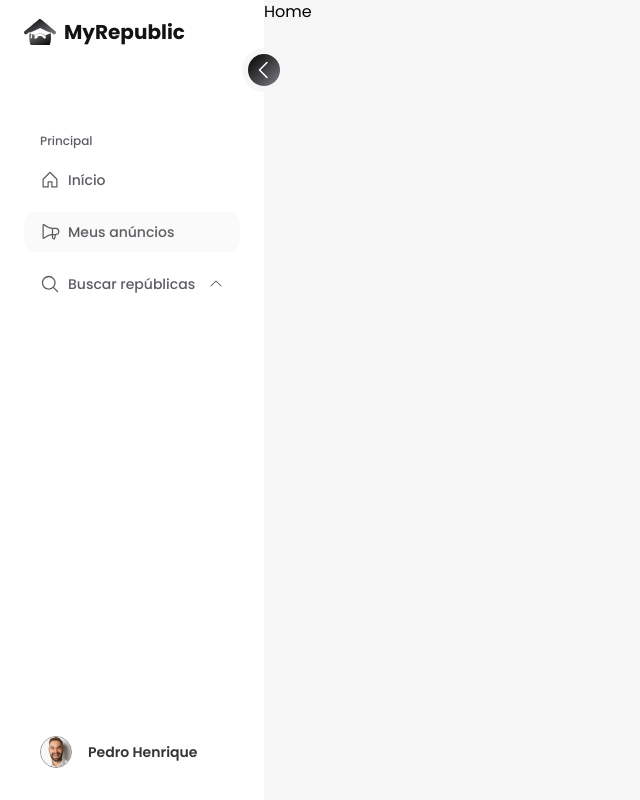
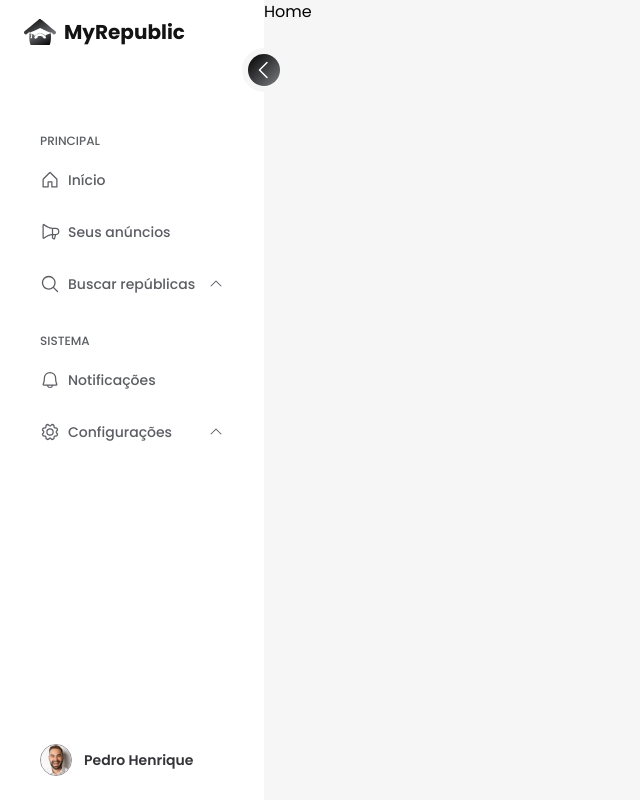
Before and after one commit to pedrogrigorio/my-republic-frontend, a Next.js app: page / in a window 1280 px wide. Shown: the whole page, without its empty margins (0-640 px from the left). Built offline with nearby package versions, Linux system fonts and the light colour scheme.

Commit message:
implement sidebar menu

```diff
--- /dev/null
+++ b/src/components/layout/Sidebar/MenuItem.tsx
@@ -0,0 +1,60 @@
+import { CaretUp } from '@phosphor-icons/react/dist/ssr'
+import { ReactNode, useState } from 'react'
+
+interface SubmenuItem {
+  id: string
+  label: string
+  path: string
+}
+
+interface MenuItemProps {
+  label: string
+  icon: ReactNode
+  path?: string
+  submenu?: SubmenuItem[]
+}
+
+export default function MenuItem(item: MenuItemProps) {
+  const [isSubmenuActive, setIsSubmenuActive] = useState(false)
+
+  return (
+    <div>
+      {/* Item principal */}
+      <div className="flex h-10 items-center justify-between rounded-xl px-4 hover:text-black">
+        <div className="flex flex-1 gap-2">
+          {item.icon}
+          {item.label}
+        </div>
+
+        <button
+          onClick={() => setIsSubmenuActive(!isSubmenuActive)}
+          className={`${isSubmenuActive ? 'rotate-180 text-black' : 'rotate-0'} transition duration-500`}
+        >
+          {item.submenu && <CaretUp width={16} height={16} />}
+        </button>
+      </div>
+
+      {/* Submenu */}
+      <div
+        className={`transform overflow-hidden transition-all duration-500 ${isSubmenuActive ? 'max-h-32' : 'max-h-0'}`}
+      >
+        <div className="mt-2 flex gap-2 px-4">
+          <div className="flex w-5 justify-center">
+            <div className="w-1 rounded-lg bg-gray-200"></div>
+          </div>
+
+          <ul className="flex-1">
+            {item.submenu?.map((subitem) => (
+              <li
+                key={subitem.id}
+                className="mt-1 rounded-xl px-4 py-2 text-xs hover:text-black"
+              >
+                {subitem.label}
+              </li>
+            ))}
+          </ul>
+        </div>
+      </div>
+    </div>
+  )
+}
--- a/src/components/layout/Sidebar/index.tsx
+++ b/src/components/layout/Sidebar/index.tsx
@@ -1,16 +1,12 @@
 'use client'
 
 import Logo from '@/components/icons/Logo'
-import { House } from '@phosphor-icons/react'
-import {
-  CaretLeft,
-  CaretUp,
-  MagnifyingGlass,
-  Megaphone,
-} from '@phosphor-icons/react/dist/ssr'
+import { CaretLeft } from '@phosphor-icons/react/dist/ssr'
 import Image from 'next/image'
 import { useEffect, useState } from 'react'
 import persona from '@/assets/img/persona.png'
+import { mainMenu, systemMenu } from '@/data/SidebarData'
+import MenuItem from './MenuItem'
 
 export default function Sidebar() {
   const [isOpen, setIsOpen] = useState(true)
@@ -42,31 +38,45 @@ export default function Sidebar() {
         <h1 className="text-xl font-bold text-logo">MyRepublic</h1>
       </div>
 
-      {/* Menu principal */}
-      <div className="mt-20 flex-1 font-medium">
-        <span className="text-sidebarMenu p-4 text-xs">Principal</span>
-        <ul className="text-sidebarMenu mt-2 flex flex-col gap-3 text-sm">
-          <li className="flex h-10 items-center gap-2 rounded-xl p-4 hover:text-black ">
-            <House width={20} height={20} />
-            Início
-          </li>
-          <li className="flex h-10 items-center gap-2 rounded-xl bg-gray-50 p-4 hover:text-black ">
-            <Megaphone width={20} height={20} />
-            Meus anúncios
-          </li>
-          <li className="flex h-10 items-center justify-between rounded-xl p-4 hover:text-black ">
-            <div className="flex flex-1 gap-2">
-              <MagnifyingGlass width={20} height={20} />
-              Buscar repúblicas
-            </div>
+      {/* Menus */}
+      <div className="mt-20 flex-1">
+        {/* Menu principal */}
+        <div className="font-medium">
+          <span className="text-sidebarMenu p-4 text-xs">PRINCIPAL</span>
+          <ul className="text-sidebarMenu mt-2 flex flex-col gap-3 text-sm">
+            {mainMenu.map((item) => (
+              <li key={item.id}>
+                <MenuItem
+                  icon={item.icon}
+                  label={item.label}
+                  path={item.path}
+                  submenu={item.submenu}
+                />
+              </li>
+            ))}
+          </ul>
+        </div>
 
-            <CaretUp width={16} height={16} />
-          </li>
-        </ul>
+        {/* Menu de Sistema */}
+        <div className="mt-6 flex-1 font-medium">
+          <span className="text-sidebarMenu p-4 text-xs">SISTEMA</span>
+          <ul className="text-sidebarMenu mt-2 flex flex-col gap-3 text-sm">
+            {systemMenu.map((item) => (
+              <li key={item.id}>
+                <MenuItem
+                  icon={item.icon}
+                  label={item.label}
+                  path={item.path}
+                  submenu={item.submenu}
+                />
+              </li>
+            ))}
+          </ul>
+        </div>
       </div>
 
       {/* Perfil */}
-      <div className="flex cursor-pointer items-center gap-4 rounded-xl p-4 hover:bg-gray-50">
+      <div className="flex cursor-pointer items-center gap-3 rounded-xl px-4 py-2 hover:bg-gray-50">
         <Image
           src={persona}
           width={32}
--- /dev/null
+++ b/src/data/SidebarData.tsx
@@ -0,0 +1,66 @@
+import {
+  Bell,
+  Gear,
+  House,
+  MagnifyingGlass,
+  Megaphone,
+} from '@phosphor-icons/react/dist/ssr'
+
+export const mainMenu = [
+  {
+    id: 'home',
+    label: 'Início',
+    path: '/',
+    icon: <House size={20} />,
+  },
+  {
+    id: 'ads',
+    label: 'Seus anúncios',
+    path: '/seus-anuncios',
+    icon: <Megaphone size={20} />,
+  },
+  {
+    id: 'search',
+    label: 'Buscar repúblicas',
+    path: '/buscar-republicas',
+    icon: <MagnifyingGlass size={20} />,
+    submenu: [
+      {
+        id: 'search-ads',
+        label: 'Buscar',
+        path: '/buscar-republicas',
+      },
+      {
+        id: 'my-applications',
+        label: 'Minhas aplicações',
+        path: '/minhas-aplicacoes',
+      },
+      {
+        id: 'favorites',
+        label: 'Favoritos',
+        path: '/favoritos',
+      },
+    ],
+  },
+]
+
+export const systemMenu = [
+  {
+    id: 'notifications',
+    label: 'Notificações',
+    icon: <Bell size={20} />,
+  },
+  {
+    id: 'settings',
+    label: 'Configurações',
+    path: '/configuracoes',
+    icon: <Gear size={20} />,
+    submenu: [
+      {
+        id: '/my-account',
+        label: 'Minha conta',
+        path: '/minha-conta',
+      },
+    ],
+  },
+]
```
